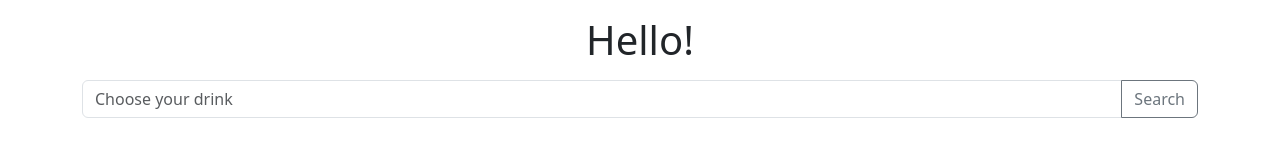
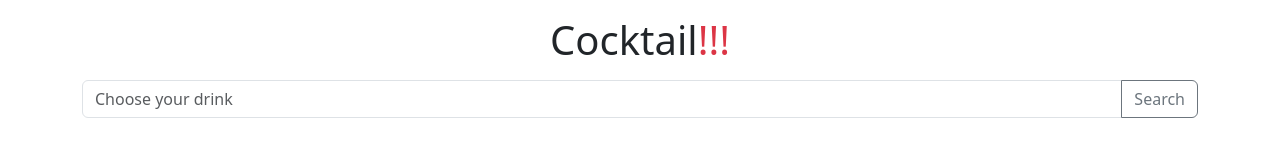
Before and after one commit to RonitRubbyat/cocktail-hunter, a plain HTML site: page index.html in a window 1280 px wide. Drawn offline with nearby package versions, Linux system fonts and the light colour scheme; no server answers.

Commit message:
name and interface change

```diff
--- a/cocktail.js
+++ b/cocktail.js
@@ -80,4 +80,4 @@ const spinner = isStart => {
 }
 
 // always show
-// loadCocktails('s','margarita');
+loadCocktails('s','margarita');
--- a/index.html
+++ b/index.html
@@ -13,7 +13,7 @@
 
 <body>
     <header>
-        <h1 class="text-center my-3">Hello!</h1>
+        <h1 class="text-center my-3">Cocktail<span class="text-danger">!!!</span></h1>
         <!-- input fild -->
         <div class="input-group mb-3 container">
             <input type="text" id="inputSearch" class="form-control" placeholder="Choose your drink"
```
